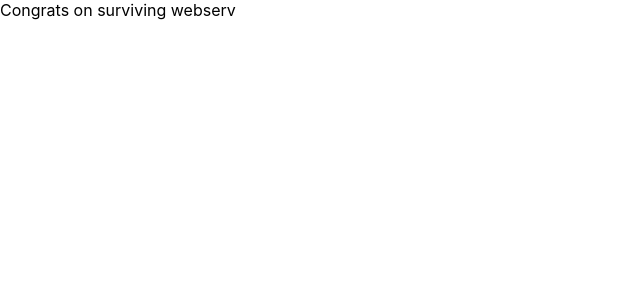
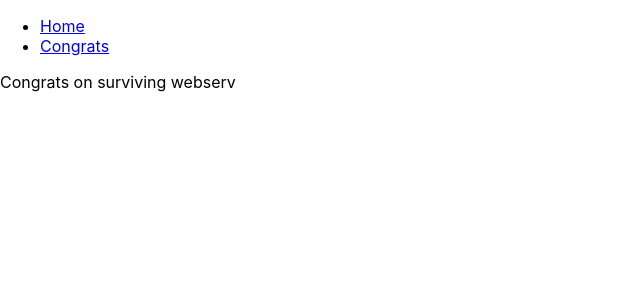
Before and after one commit to philippschwarzmueller/transcendence, a React (Create React App) app in the folder frontend/: page /congrats in a window 1280 px wide. Shown: the top 300 px of the page, without its empty margins (0-640 px from the left). Built offline with nearby package versions, Linux system fonts and the light colour scheme.

Commit message:
add basic error page to router, use root and children

```diff
--- a/frontend/src/index.tsx
+++ b/frontend/src/index.tsx
@@ -2,16 +2,25 @@ import React from "react";
 import ReactDOM from "react-dom/client";
 import { createBrowserRouter, RouterProvider } from "react-router-dom";
 import "./index.css";
+import Root from "./routes/root";
 import App from "./App";
+import ErrorPage from "./routes/error-page";
 
 const router = createBrowserRouter([
   {
     path: "/",
-    element: <App />,
-  },
-  {
-    path: "/congrats",
-    element: <div>Congrats on surviving webserv</div>,
+    element: <Root />,
+    errorElement: <ErrorPage />,
+    children: [
+      {
+        path: "/react-basics",
+        element: <App />,
+      },
+      {
+        path: "/congrats",
+        element: <div>Congrats on surviving webserv</div>,
+      },
+    ],
   },
 ]);
 
--- /dev/null
+++ b/frontend/src/routes/error-page.tsx
@@ -0,0 +1,13 @@
+import { useRouteError } from 'react-router-dom';
+
+export default function ErrorPage() {
+  const error: any = useRouteError();
+
+  return (
+    <div>
+      <h1>Ooops!</h1>
+      <p>This route doesn't seem to exist</p>
+      <p><i>{error.statusText || error.message}</i></p>
+    </div>
+  )
+}
--- /dev/null
+++ b/frontend/src/routes/root.tsx
@@ -0,0 +1,20 @@
+import React from "react";
+import { Outlet, Link } from "react-router-dom";
+
+const Root: React.FC = () => {
+  return (
+    <>
+      <nav>
+        <ul>
+          <li><Link to={"/react-basics"}>Home</Link></li>
+          <li><Link to={"/congrats"}>Congrats</Link></li>
+        </ul>
+      </nav>
+      <div>
+        <Outlet />
+      </div>
+    </>
+  );
+};
+
+export default Root;
```
